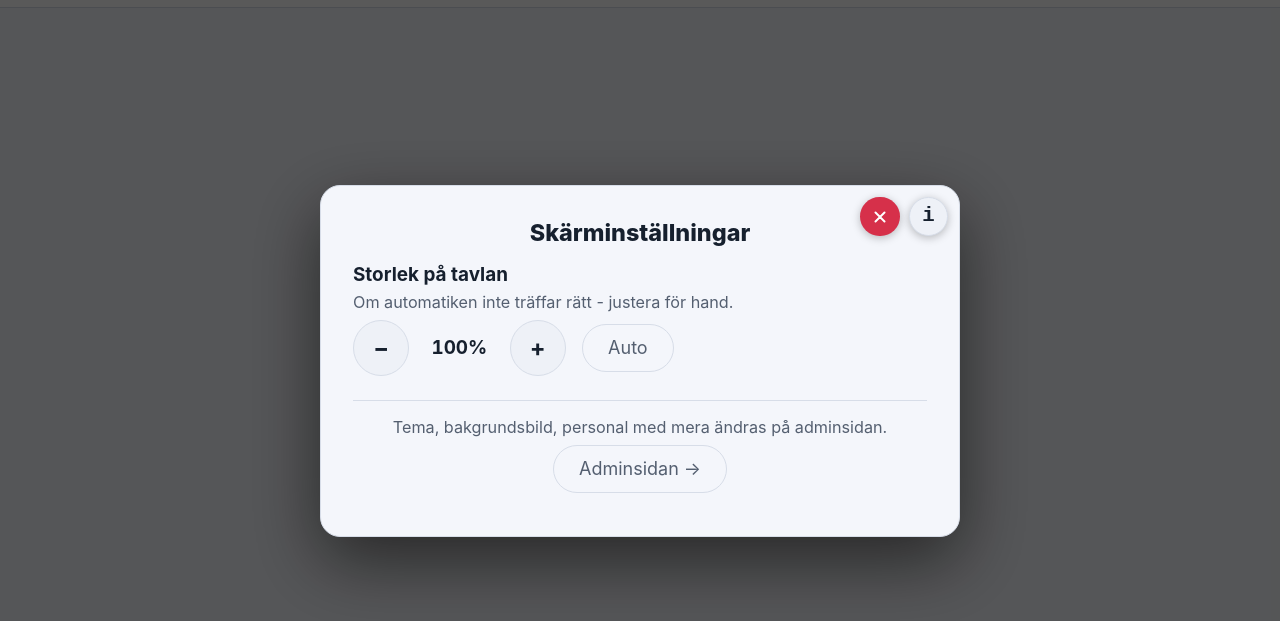
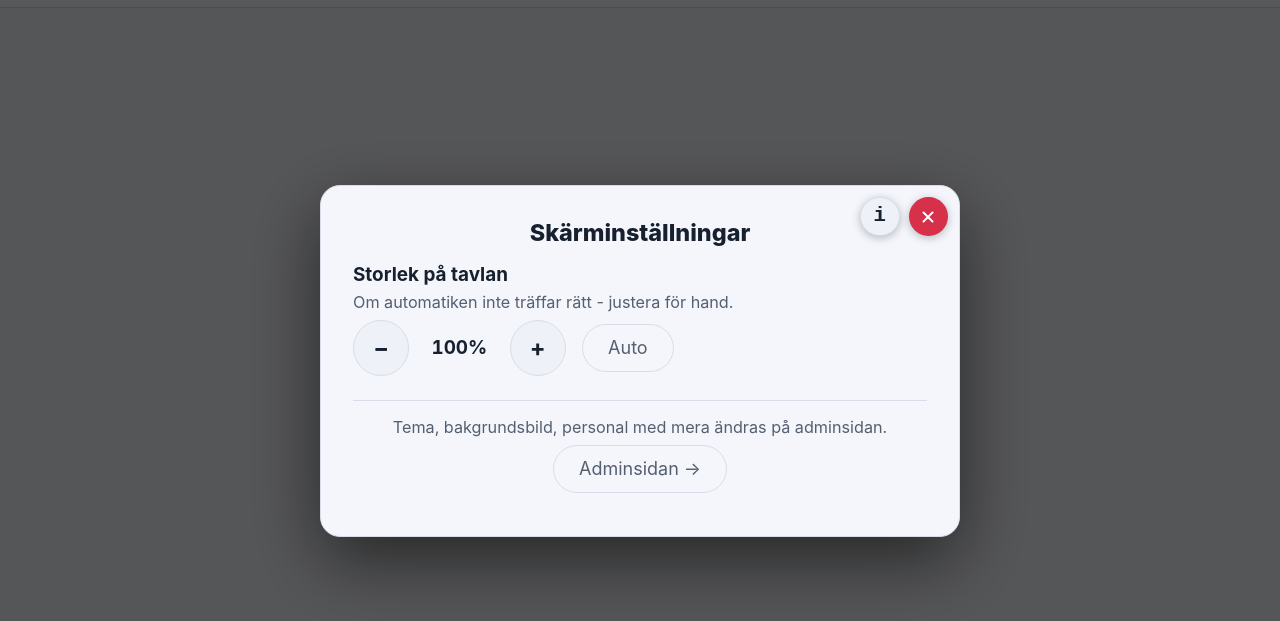
Before and after one commit to blaskkaffe/CheckinChicken, a website: page public/board.html in a window 1280 px wide. Both pictures are taken after a click on the button "Öppna skärminställningar". Shown: the part 39-660 px from the top of the page. Drawn offline with Linux system fonts and the light colour scheme; no server answers.

Commit message:
Swap board-settings popup buttons: info now left of close
The close (X) button stays in the actual top-right corner - the same
spot every other popup's close button uses - and the info ("i") button
is the one shifted left, instead of the other way around.

Co-Authored-By: Claude Sonnet 5 <noreply@anthropic.com>
Claude-Session: https://claude.ai/code/session_01VrJk2byjfRZ7qANC6xQL6A

```diff
--- a/public/shared.css
+++ b/public/shared.css
@@ -430,9 +430,10 @@ button {
    is the one popup with a second corner button, the version-info "i" -
    same circle size as .popup-close, just a neutral color rather than the
    close button's alarm red, and a monospace serif glyph (see
-   createPopupInfoButton). Sits at the actual top-right corner, with the
-   close button shifted one button-width + gap to its left, so reading
-   left to right it's "close, then info" - the info button is the one
+   createPopupInfoButton). The close button stays in the actual top-right
+   corner (same spot every other popup's close button uses), with the
+   info button shifted one button-width + gap to its left, so reading
+   left to right it's "info, then close" - the close button is the one
    closest to the corner. */
 .popup-info {
   position: absolute;
@@ -467,7 +468,7 @@ button {
 /* Only the board-settings card has a .popup-info sibling to make room
    for - every other .popup-close (status popup, admin dialogs) stays
    exactly where it's always been, flush in the corner. */
-#boardSettingsCard .popup-close { right: calc(0.6em + 2.2em + 0.5em); }
+#boardSettingsCard .popup-info { right: calc(0.6em + 2.2em + 0.5em); }
 
 /* ------------------------------------------------------- on-screen keyboard
    Shared Swedish QWERTY keyboard (see public/keyboard.js's
```
